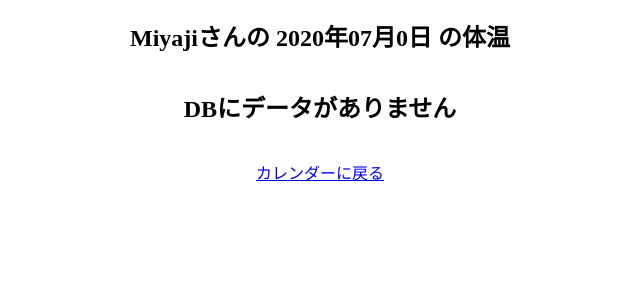
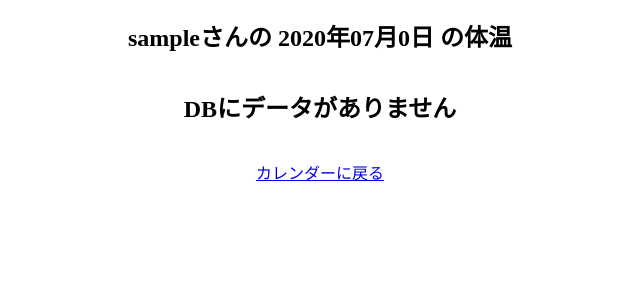
Before and after one commit to yasukun-0606/zawazawa, a PHP site: page /test/temp.php in a window 1280 px wide. Shown: the part 46-346 px from the top of the page, without its empty margins (320-960 px from the left). Run offline with PHP 8.4, Linux system fonts and the light colour scheme; the visitor is signed in with stand-in values (Sample User, id 1); data that the repository does not hold is empty.

Commit message:
セッション保持コード付け足し
セッションの保持を行うようにしました

```diff
--- a/body_temp/temp.php
+++ b/body_temp/temp.php
@@ -3,8 +3,8 @@
 *カレンダーデータ表示
 *Name: T・M
 *CreateDate: 2020/07/21
-*Version: 0.02
-*Update: 2020/07/24
+*Version: 0.03
+*Update: 2020/07/27
 *******************************************
 -->
 
@@ -23,6 +23,7 @@
     <center>
 
     <?php
+    session_start();
     $year = date('Y');                        //対象年
     $month = date('m');                       //対象月
     $day = $_POST["day"];                     //対象日
@@ -30,7 +31,7 @@
         $day = '0' . $day;
     }
     $date = $year . "-" . $month . "-" . $day; //対象の日付
-    $id = "Miyaji";                            //UserName
+    $id = $_SESSION['user_name'];              //UserName
     $error_code=0;                             //error_code
 
     /****タイトル表示****/
@@ -113,7 +114,7 @@
         echo '<br/><br/>';      //改行
 
         /****カレンダーに戻るリンク設定****/
-        echo "<div aline = 'center'><a href='https://www.dpt-inc.co.jp/'>カレンダーに戻る</a></div>";
+        echo "<div aline = 'center'><a href='templist.php'>カレンダーに戻る</a></div>";
 
 
     ?>
```
